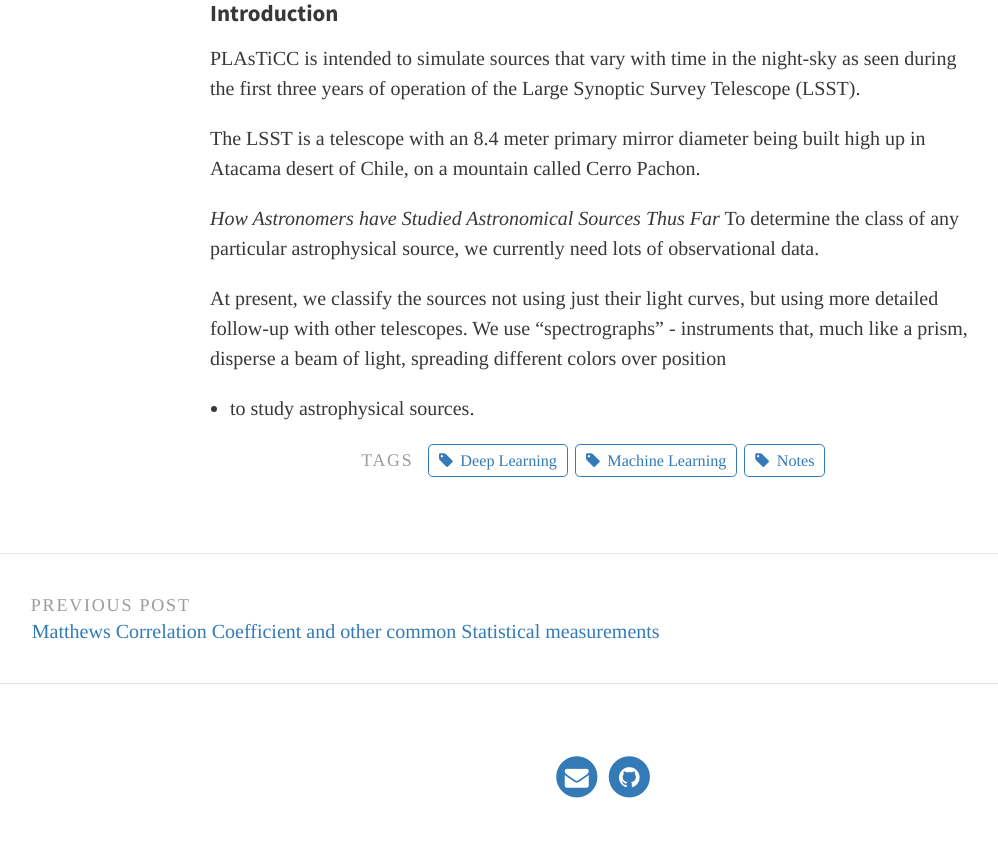
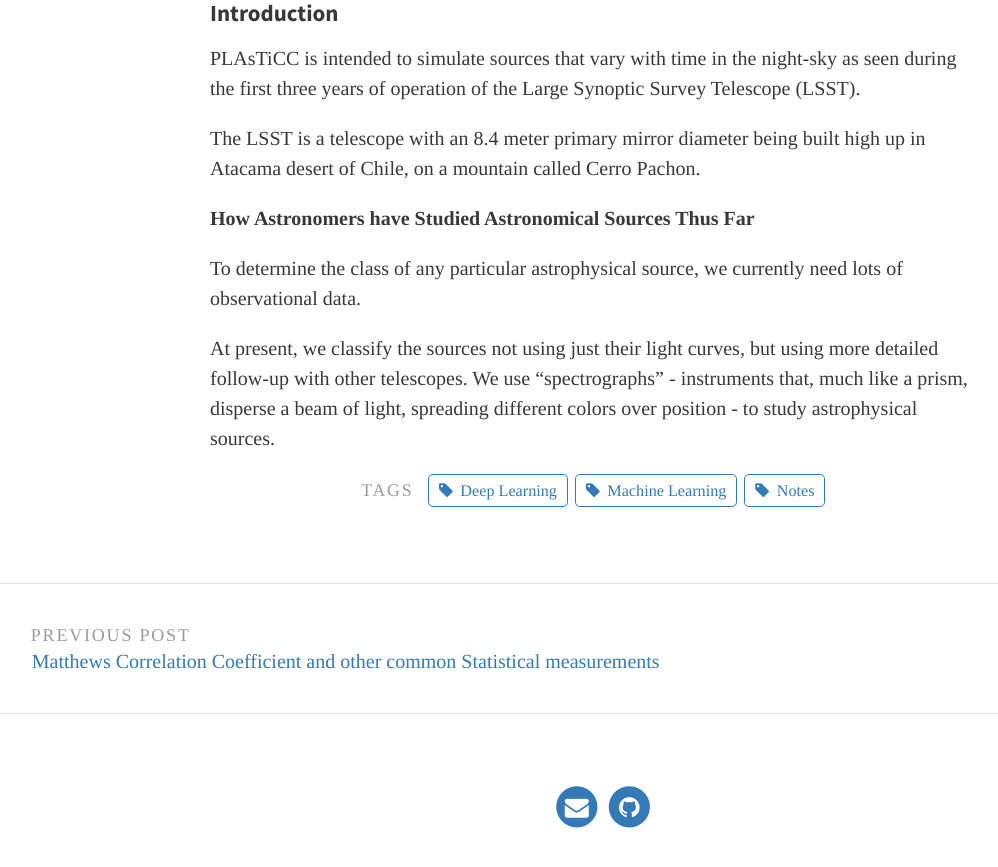
Before and after one commit to RyogaLi/ryogali.github.io, a Jekyll site: the page built from _posts/2018-10-02-The-PLAsTiCC-Astronomy-Classification.md, in a window 1280 px wide and 900 px high, scrolled down 739 px. Shown: the top 867 px of the window, without its empty margins (46-1044 px from the left). Built offline with Jekyll 4.4.1, drawn with Linux system fonts in a browser that asks for light colours.

Commit message:
PLAsTiCC

```diff
--- a/_posts/2018-10-02-The-PLAsTiCC-Astronomy-Classification.md
+++ b/_posts/2018-10-02-The-PLAsTiCC-Astronomy-Classification.md
@@ -30,11 +30,13 @@ years of operation of the Large Synoptic Survey Telescope (LSST).
 The LSST is a telescope with an 8.4 meter primary mirror diameter being built high up
 in Atacama desert of Chile, on a mountain called Cerro Pachon.
 
-*How Astronomers have Studied Astronomical Sources Thus Far*
-To determine the class of any particular astrophysical source, we currently need lots of observational data.
+**How Astronomers have Studied Astronomical Sources Thus Far**
+
+
+To determine the class of any particular astrophysical source,
+we currently need lots of observational data.
 
 At present, we classify the sources not using just their light
 curves, but using more detailed follow-up with other telescopes.
 We use "spectrographs" - instruments that, much like a prism,
-disperse a beam of light, spreading different colors over position
-- to study astrophysical sources.
+disperse a beam of light, spreading different colors over position - to study astrophysical sources.
```
